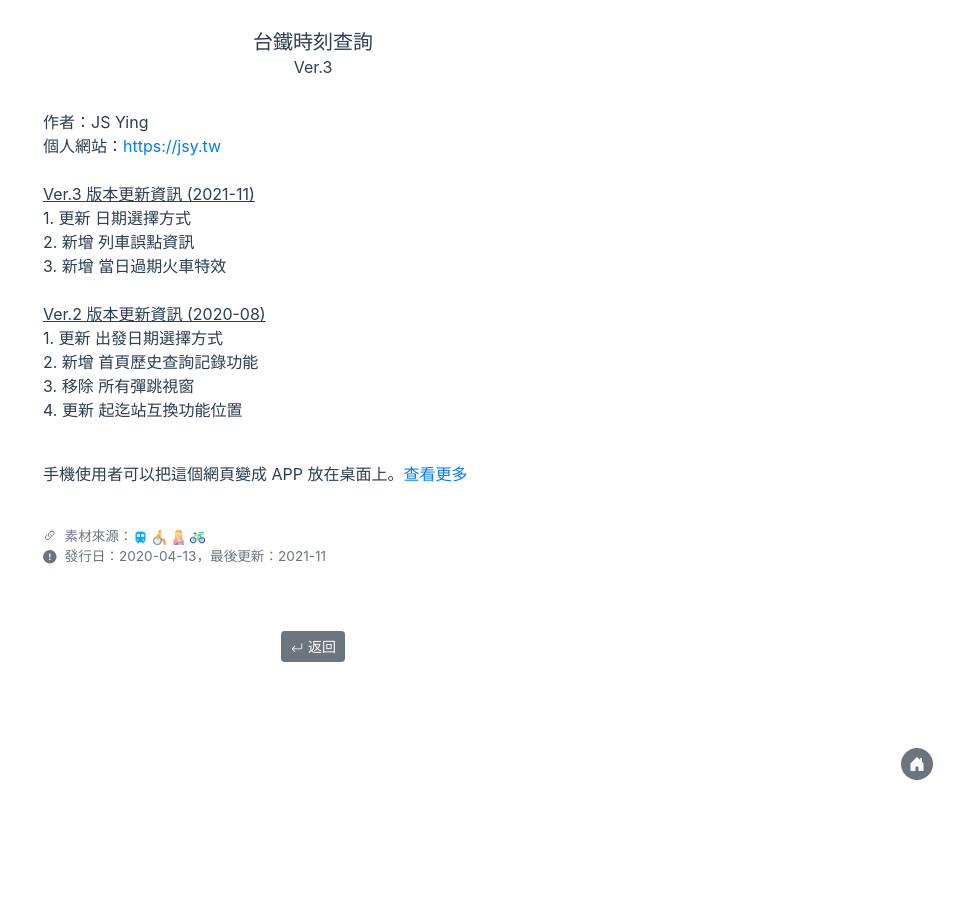
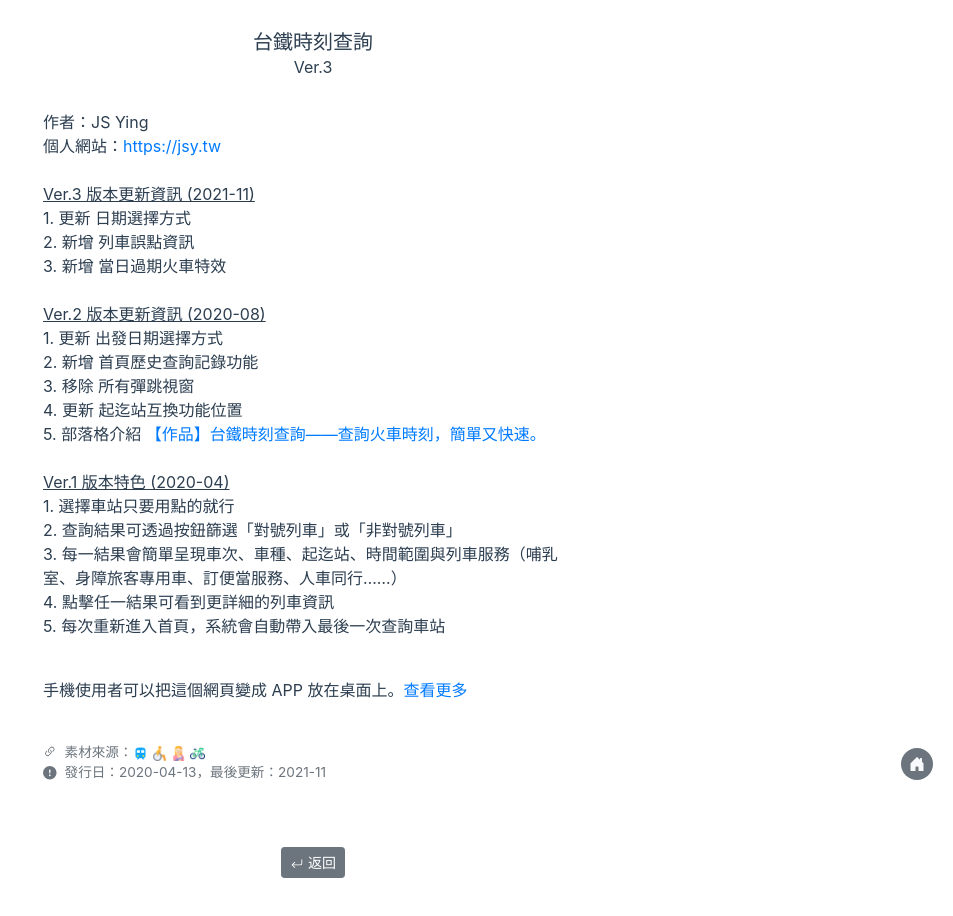
Before and after one commit to js-ying/trainInfo, a Vue app: page /#/about in a window 1280 px wide. Shown: the whole page, without its empty margins (327-1280 px from the left). Before the commit the page ends 800 px from the top, so only its background shows below. Built offline with nearby package versions, Linux system fonts and the light colour scheme.

Commit message:
update about page

```diff
--- a/src/components/about.vue
+++ b/src/components/about.vue
@@ -37,6 +37,16 @@
               2. 新增 首頁歷史查詢記錄功能<br />
               3. 移除 所有彈跳視窗<br />
               4. 更新 起迄站互換功能位置<br />
+              5. 部落格介紹 <a href="https://jsy.tw/blog/1525/" target="_blank">【作品】台鐵時刻查詢——查詢火車時刻，簡單又快速。</a>
+            </p>
+
+            <p class="mt-4">
+              <u>Ver.1 版本特色 (2020-04)</u><br />
+              1. 選擇車站只要用點的就行<br/>
+              2. 查詢結果可透過按鈕篩選「對號列車」或「非對號列車」<br/>
+              3. 每一結果會簡單呈現車次、車種、起迄站、時間範圍與列車服務（哺乳室、身障旅客專用車、訂便當服務、人車同行……）<br />
+              4. 點擊任一結果可看到更詳細的列車資訊<br />
+              5. 每次重新進入首頁，系統會自動帶入最後一次查詢車站
             </p>
 
             <p class="pt-4">
```
